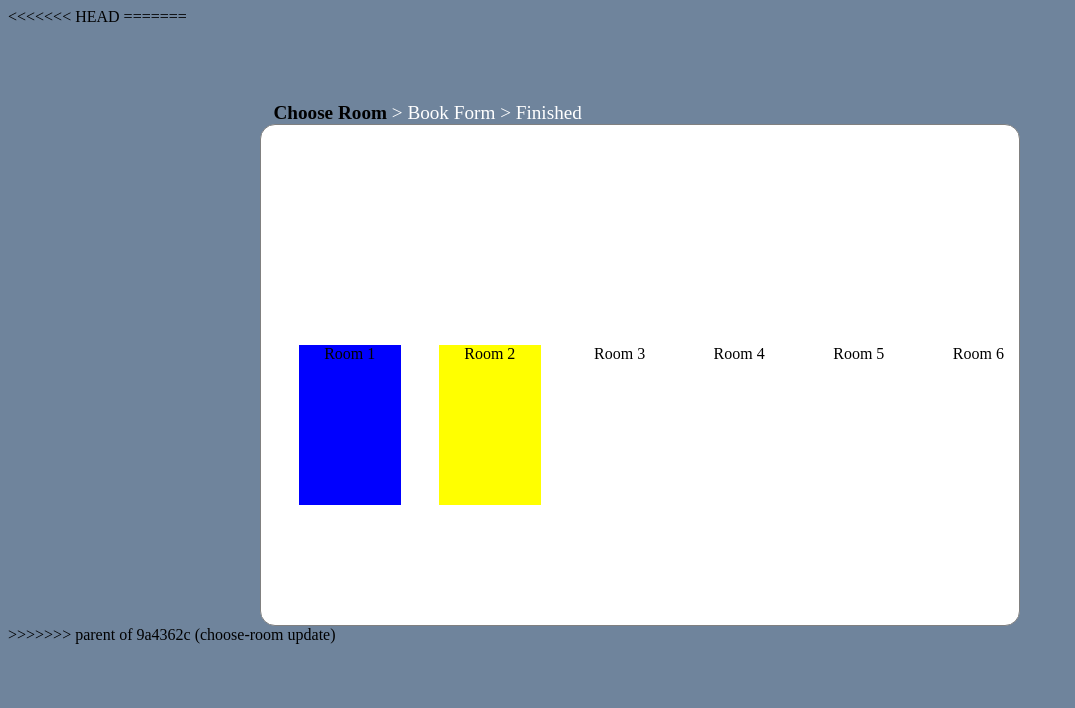
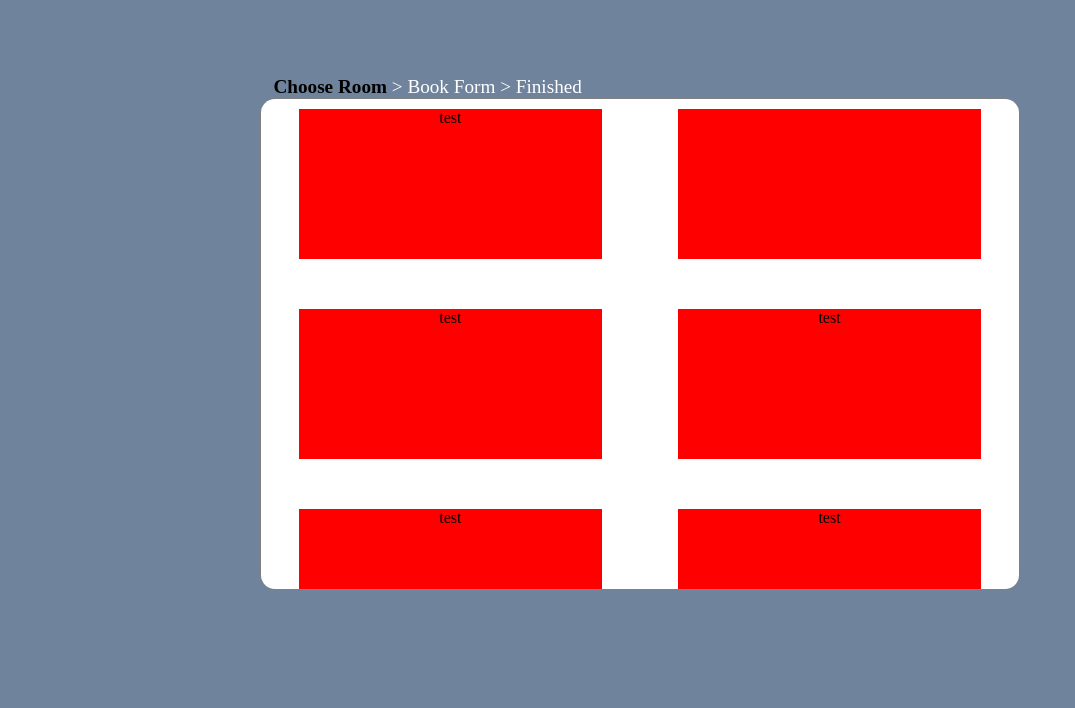
Before and after one commit to 20FTT1464/20FTT1464.github.io, a PHP site: page /choose-room.php in a window 1280 px wide. Shown: the top 708 px of the page, without its empty margins (0-1075 px from the left). Run offline with PHP 8.4, Linux system fonts and the light colour scheme.

Commit message:
Update choose-room.php

```diff
--- a/GP7AWEP/choose-room.php
+++ b/GP7AWEP/choose-room.php
@@ -1,40 +1,24 @@
 <!DOCTYPE html>
 <html>
-<<<<<<< HEAD
-
-=======
     <head>
         <link rel="stylesheet" href="assets/css/base.css"></link>
         <style>
             .container {
+                padding-top: 10px !important;
+                overflow: auto;
+                height: 480px;
+            }
+            .flexrow {
                 display: flex;
-                overflow: auto;
             }
-            .sub-con {
+            .flexcol {
                 width: 40%;
-                height: 40%;
+                background-color: red;
                 margin: auto;
+                margin-bottom: 50px;
                 margin-left: 5%;
-            }
-
-            #roomone {
-                background-color:blue;
-                flex-direction: row;
-                width: 50%;
-            }
-            #roomtwo {
-                background-color: yellow;
-                flex-direction: column;
-                flex-basis: 50%;
-            }
-            #roomthree {
-
-            }
-            #roomfour {
-
-            }
-            #roomfive {
-
+                margin-right: 5%;
+                height: 150px;
             }
         </style>
     </head>
@@ -42,13 +26,18 @@
     <body>
         <div class="top-container"><b>Choose Room</b> > Book Form > Finished </div>
         <div class="container">
-            <div id="roomone" class="sub-con">Room 1</div>
-            <div id="roomtwo" class="sub-con">Room 2</div>
-            <div id="roomthree" class="sub-con">Room 3</div>
-            <div id="roomfour" class="sub-con">Room 4</div>
-            <div id="roomfive" class="sub-con">Room 5</div>
-            <div id="roomsix" class="sub-con">Room 6</div>
+            <div class="flexrow">
+                <div class="flexcol">test</div>
+                <div class="flexcol"></div>
+            </div>
+            <div class="flexrow">
+                <div class="flexcol">test</div>
+                <div class="flexcol">test</div>
+            </div>
+            <div class="flexrow">
+                <div class="flexcol">test</div>
+                <div class="flexcol">test</div>
+            </div>
         </div>
     </body>
->>>>>>> parent of 9a4362c (choose-room update)
 </html>
```
